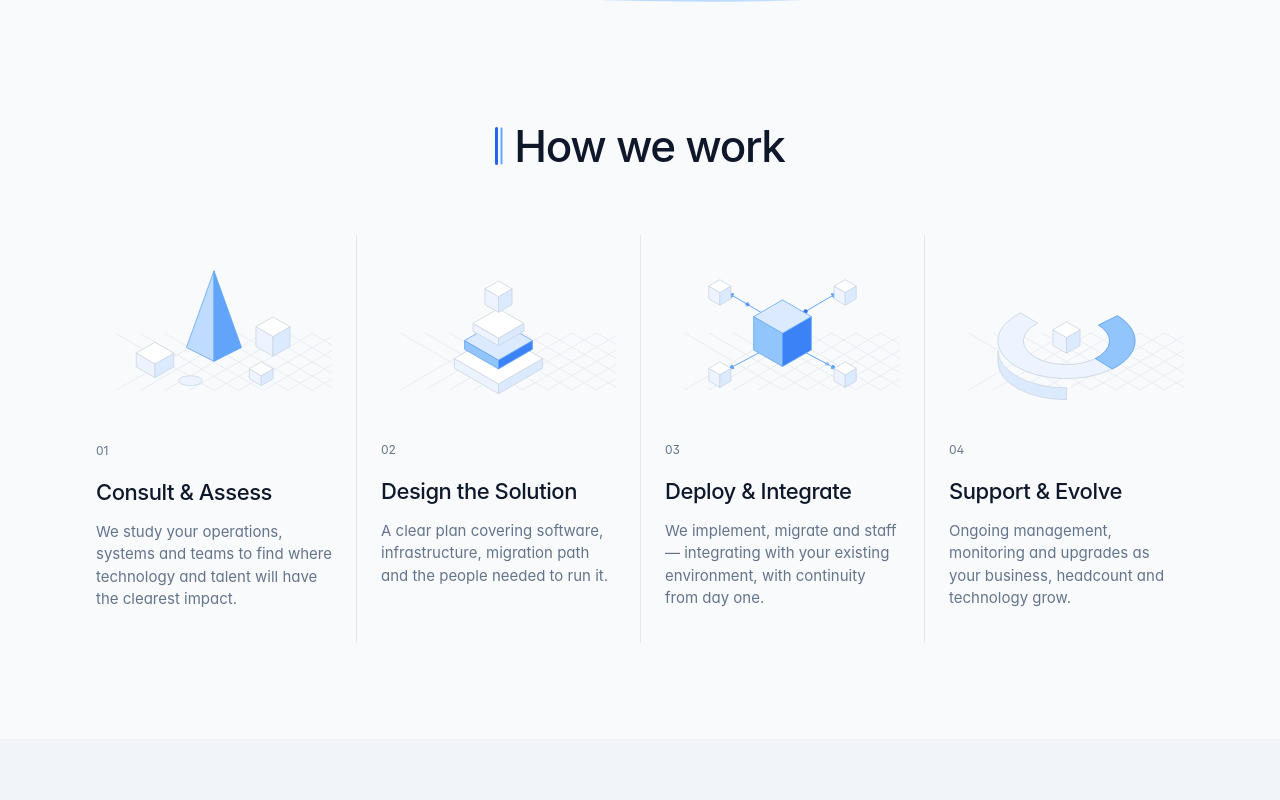
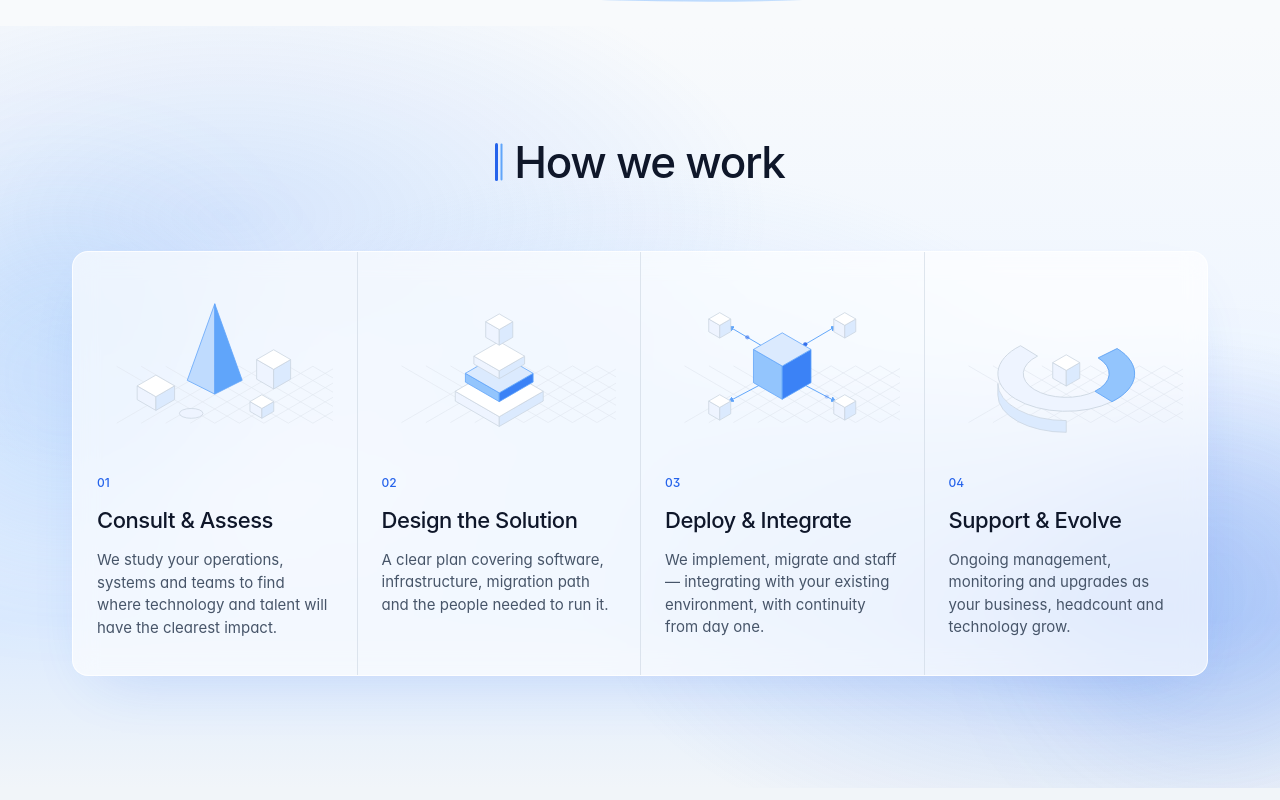
Before and after one commit to aran010/avnox, a Next.js app: page / in a window 1280 px wide. Shown: the part 1580-2380 px from the top of the page. Built offline with nearby package versions, Linux system fonts and the light colour scheme.

Commit message:
Add blue and off-white gradient background to HowItWorks section

```diff
--- a/components/HowItWorks.tsx
+++ b/components/HowItWorks.tsx
@@ -33,8 +33,25 @@ const steps = [
 
 export function HowItWorks() {
   return (
-    <section className="py-24">
-      <div className="container-page">
+    <section
+      id="how-we-work"
+      className="relative overflow-hidden py-28"
+      style={{
+        background:
+          "radial-gradient(ellipse 65% 55% at 18% 25%, rgba(59, 130, 246, 0.16) 0%, transparent 65%), radial-gradient(ellipse 60% 55% at 85% 75%, rgba(37, 99, 235, 0.18) 0%, transparent 65%), radial-gradient(ellipse 50% 45% at 50% 50%, rgba(147, 197, 253, 0.22) 0%, transparent 70%), linear-gradient(180deg, #f8fafc 0%, #eff6ff 45%, #dbeafe 78%, #f1f5f9 100%)",
+      }}
+    >
+      {/* Subtle top and bottom blend glows */}
+      <div
+        aria-hidden
+        className="pointer-events-none absolute -left-24 top-1/4 h-80 w-80 rounded-full bg-[#60a5fa]/20 blur-3xl"
+      />
+      <div
+        aria-hidden
+        className="pointer-events-none absolute -right-24 bottom-10 h-80 w-80 rounded-full bg-[#2563eb]/15 blur-3xl"
+      />
+
+      <div className="container-page relative z-10">
         <motion.div
           initial="hidden"
           whileInView="visible"
@@ -50,21 +67,21 @@ export function HowItWorks() {
           whileInView="visible"
           viewport={viewportOnce}
           variants={stagger}
-          className="mt-16 grid sm:grid-cols-2 lg:grid-cols-4"
+          className="mt-16 grid rounded-2xl border border-white/80 bg-white/65 shadow-[0_24px_60px_-28px_rgba(37,99,235,0.2)] backdrop-blur-md sm:grid-cols-2 lg:grid-cols-4"
         >
           {steps.map(({ n, title, body, Illu }, i) => (
             <motion.li
               key={n}
               variants={fadeUp}
               transition={{ duration: 0.5, ease: easeOut }}
-              className={`border-[#e2e8f0] px-6 pb-8 pt-2 ${i % 2 === 1 ? "sm:border-l" : ""} ${i === 2 ? "lg:border-l" : ""}`}
+              className={`border-[#cbd5e1]/60 px-6 pb-9 pt-6 ${i % 2 === 1 ? "sm:border-l" : ""} ${i === 2 ? "lg:border-l" : ""}`}
             >
               <div className="mx-auto aspect-[24/17] w-full max-w-[240px]">
                 <Illu />
               </div>
-              <p className="mt-8 text-[12px] text-[#64748b]">{n}</p>
-              <h3 className="mt-4 text-[22px] font-medium tracking-[-0.02em] text-[#0f172a]">{title}</h3>
-              <p className="mt-3 text-[15px] leading-[1.5] text-[#64748b]">{body}</p>
+              <p className="mt-8 text-[12px] font-medium text-[#2563eb]">{n}</p>
+              <h3 className="mt-3 text-[22px] font-medium tracking-[-0.02em] text-[#0f172a]">{title}</h3>
+              <p className="mt-3 text-[15px] leading-[1.5] text-[#475569]">{body}</p>
             </motion.li>
           ))}
         </motion.ol>
```
